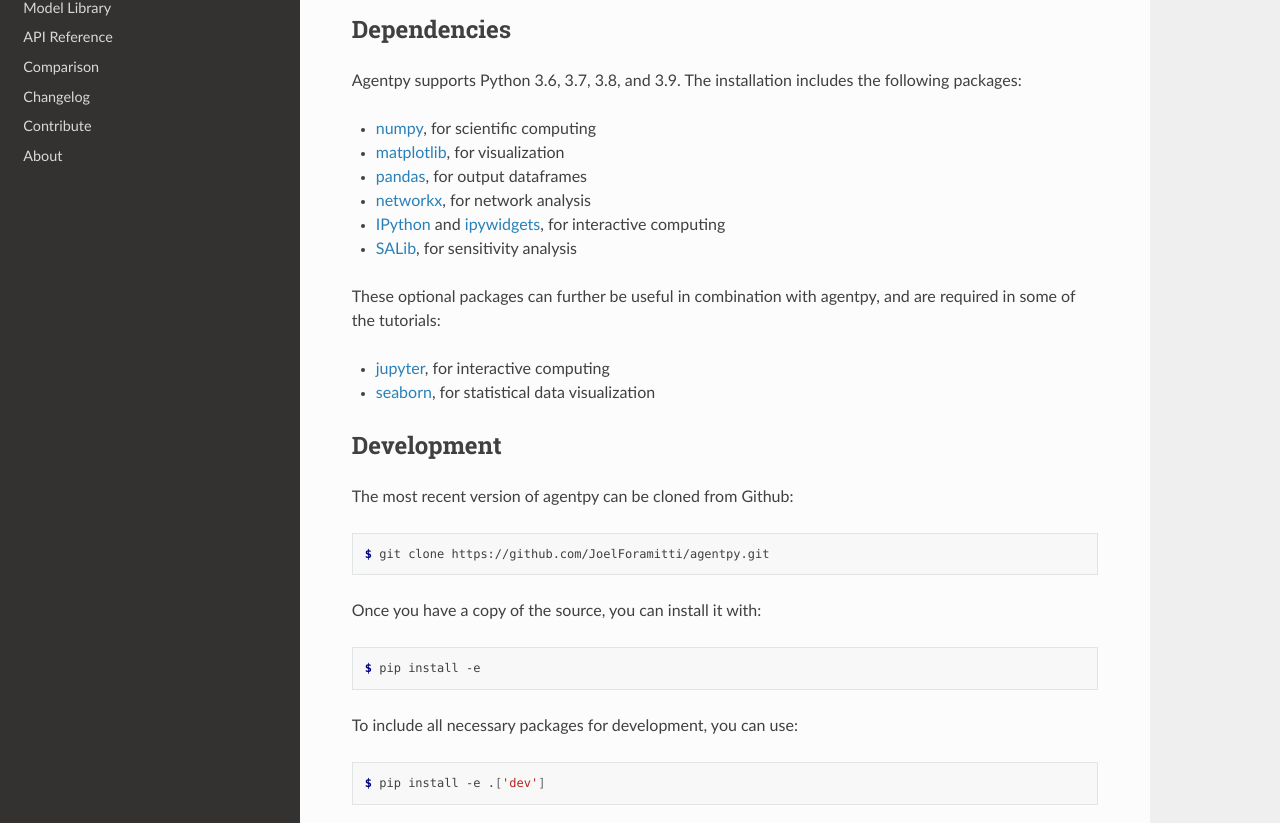
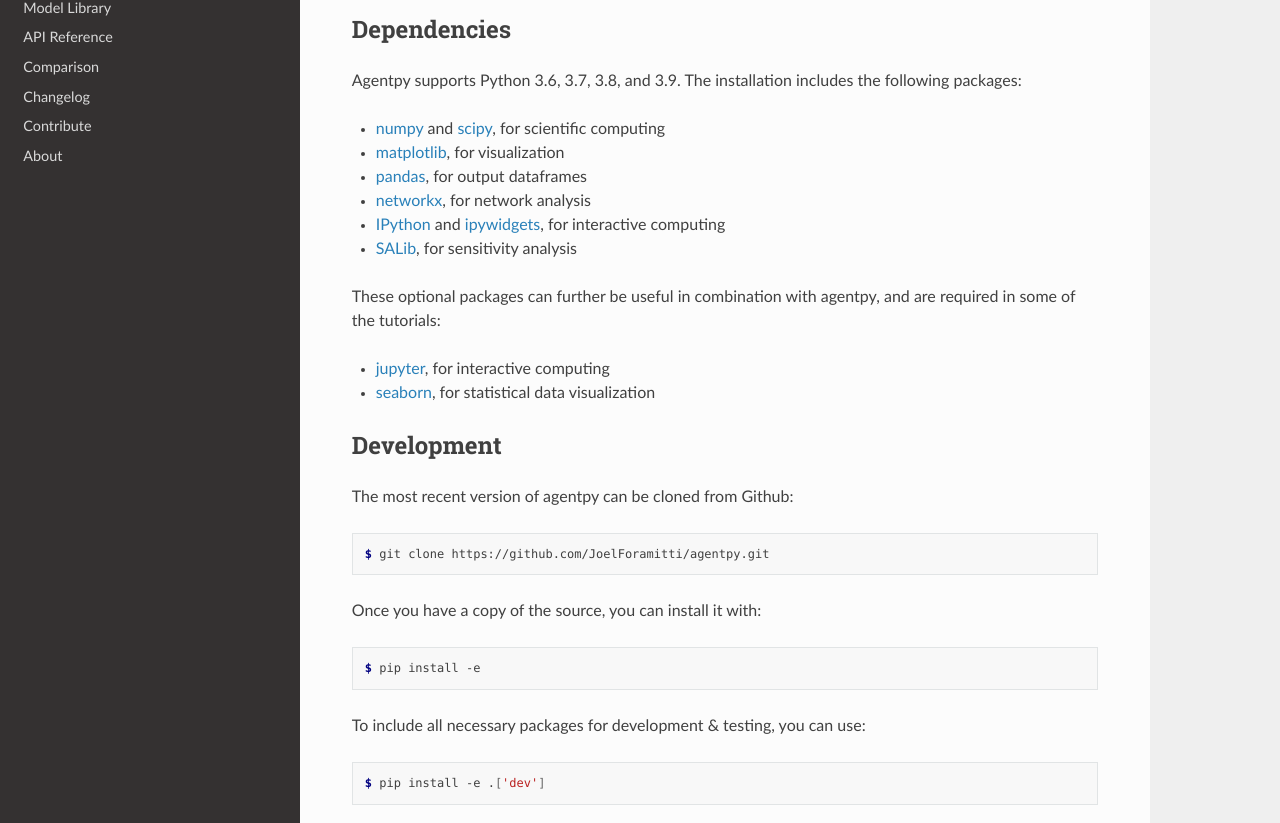
Before and after one commit to jofmi/agentpy, a Sphinx documentation site: the page built from docs/installation.rst, in a window 1280 px wide and 1256 px high. Shown: the part 262-1085 px from the top of the window. Built offline with Sphinx 7.4.7 and the Read the Docs theme 2.0.0, drawn with Linux system fonts in a browser that asks for light colours; pages that are not in the unit, such as notebooks, are missing from menus.

Commit message:
Added scipy requirement

```diff
--- a/docs/installation.rst
+++ b/docs/installation.rst
@@ -18,7 +18,7 @@
 Agentpy supports Python 3.6, 3.7, 3.8, and 3.9.
 The installation includes the following packages:
 
-- `numpy <https://numpy.org>`_, for scientific computing
+- `numpy <https://numpy.org>`_ and `scipy <https://docs.scipy.org/>`_, for scientific computing
 - `matplotlib <https://matplotlib.org/>`_, for visualization
 - `pandas <https://pandas.pydata.org>`_, for output dataframes
 - `networkx <https://networkx.org/documentation/>`_, for network analysis
@@ -46,7 +46,7 @@
 
     $ pip install -e
 
-To include all necessary packages for development, you can use:
+To include all necessary packages for development & testing, you can use:
 
 .. code-block:: console
 
--- a/setup.cfg
+++ b/setup.cfg
@@ -15,6 +15,7 @@
     SALib >= 1.3.7
     IPython >= 7.15.0
     ipywidgets >= 7.5.1
+    scipy >= 1.6.0
 
 [options.extras_require]
 docs =
```
Also changed, not shown: .travis.yml.
